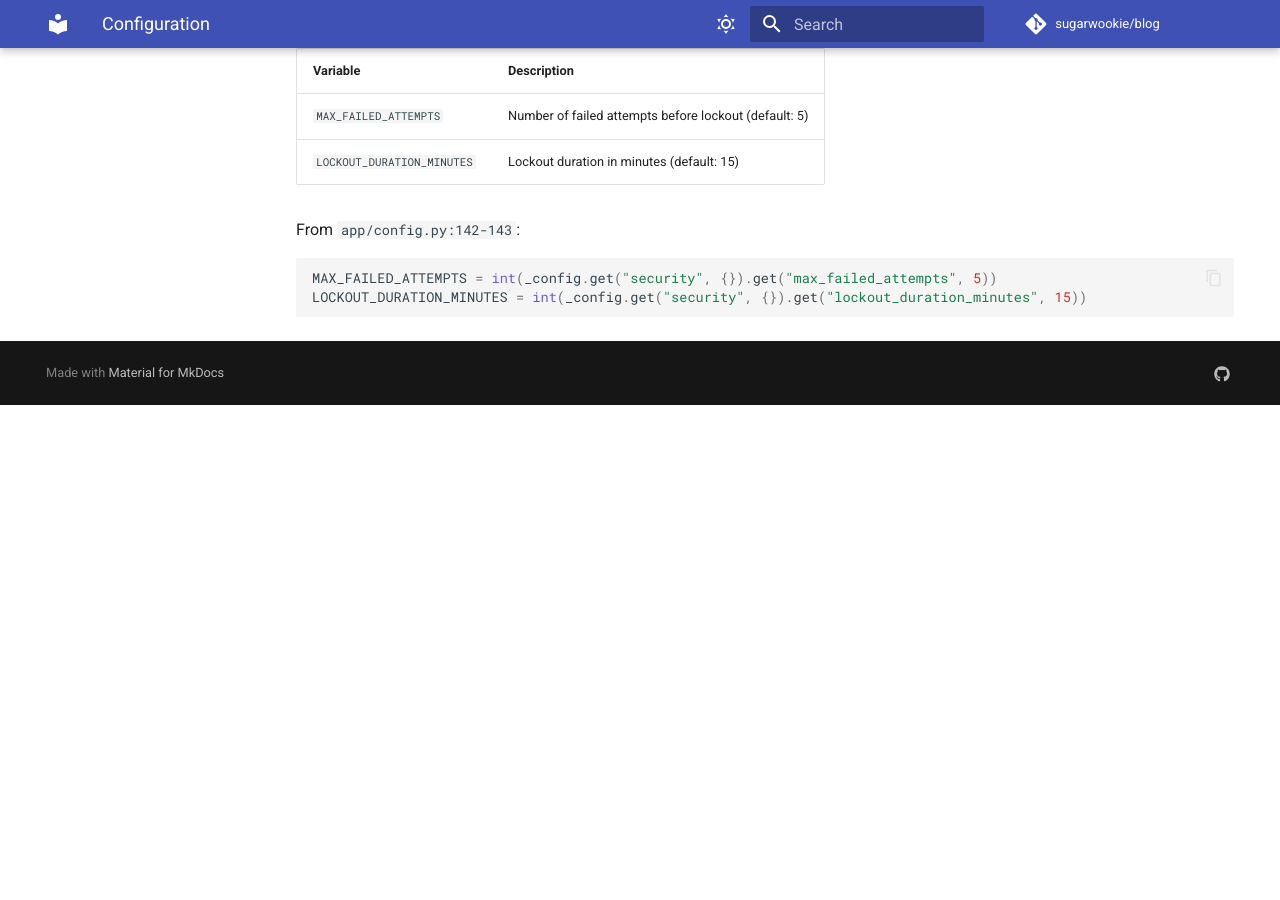
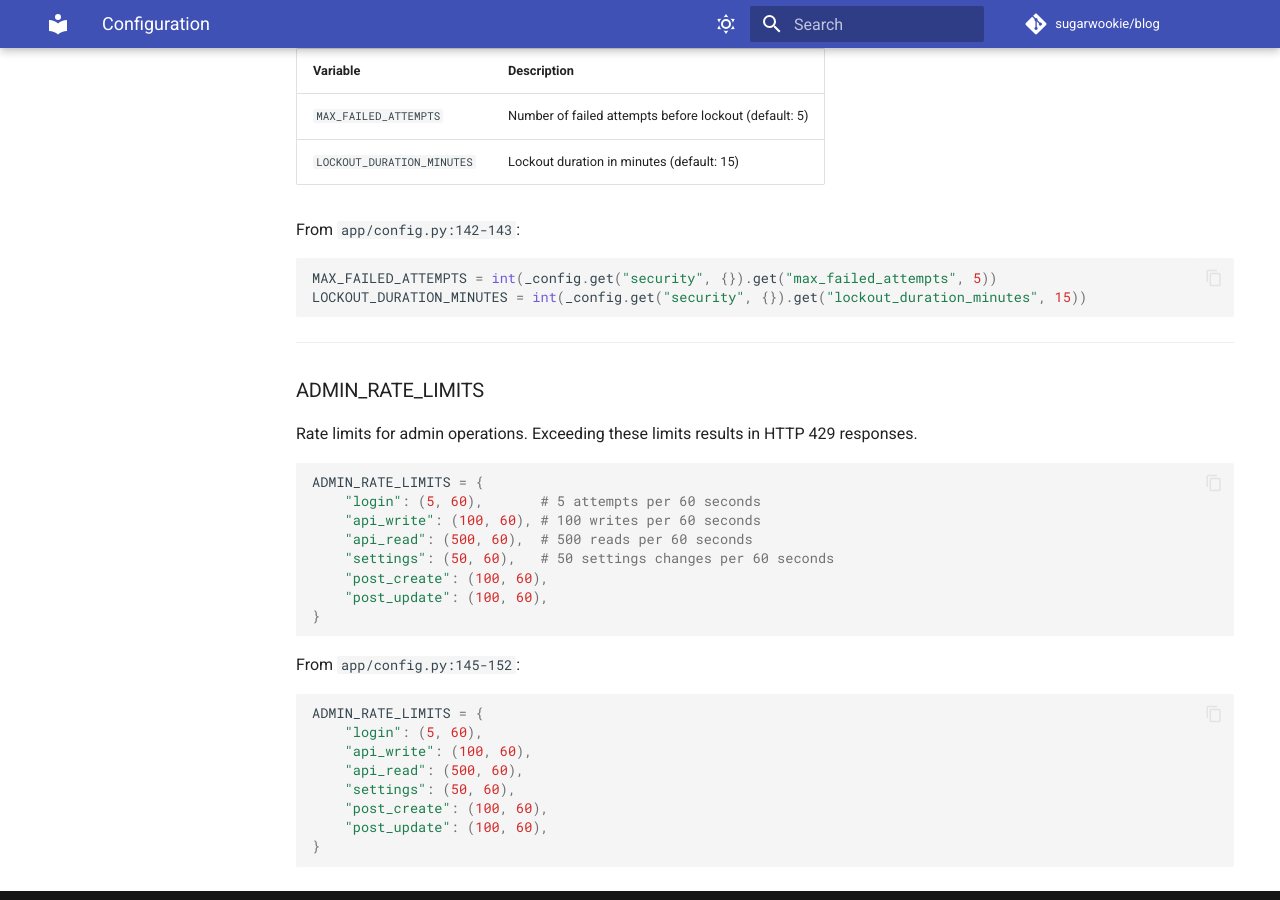
Before and after one commit to dbowm91/blog, an MkDocs documentation site: the page built from docs/core/configuration.md, in a window 1280 px wide and 900 px high, scrolled down 2557 px. Built offline with MkDocs 1.6.1 and Material for MkDocs 9.7.7, drawn with Linux system fonts in a browser that asks for light colours; comment, search, counter and statistics services are not loaded; before the commit the page ends 2962 px from its top, so only the background shows below that.

Commit message:
docs(N-2.1): Document ADMIN_RATE_LIMITS in configuration.md

````diff
--- a/docs/core/configuration.md
+++ b/docs/core/configuration.md
@@ -106,3 +106,32 @@ From `app/config.py:142-143`:
 MAX_FAILED_ATTEMPTS = int(_config.get("security", {}).get("max_failed_attempts", 5))
 LOCKOUT_DURATION_MINUTES = int(_config.get("security", {}).get("lockout_duration_minutes", 15))
 ```
+
+---
+
+### ADMIN_RATE_LIMITS
+
+Rate limits for admin operations. Exceeding these limits results in HTTP 429 responses.
+
+```python
+ADMIN_RATE_LIMITS = {
+    "login": (5, 60),       # 5 attempts per 60 seconds
+    "api_write": (100, 60), # 100 writes per 60 seconds
+    "api_read": (500, 60),  # 500 reads per 60 seconds
+    "settings": (50, 60),   # 50 settings changes per 60 seconds
+    "post_create": (100, 60),
+    "post_update": (100, 60),
+}
+```
+
+From `app/config.py:145-152`:
+```python
+ADMIN_RATE_LIMITS = {
+    "login": (5, 60),
+    "api_write": (100, 60),
+    "api_read": (500, 60),
+    "settings": (50, 60),
+    "post_create": (100, 60),
+    "post_update": (100, 60),
+}
+```
````
